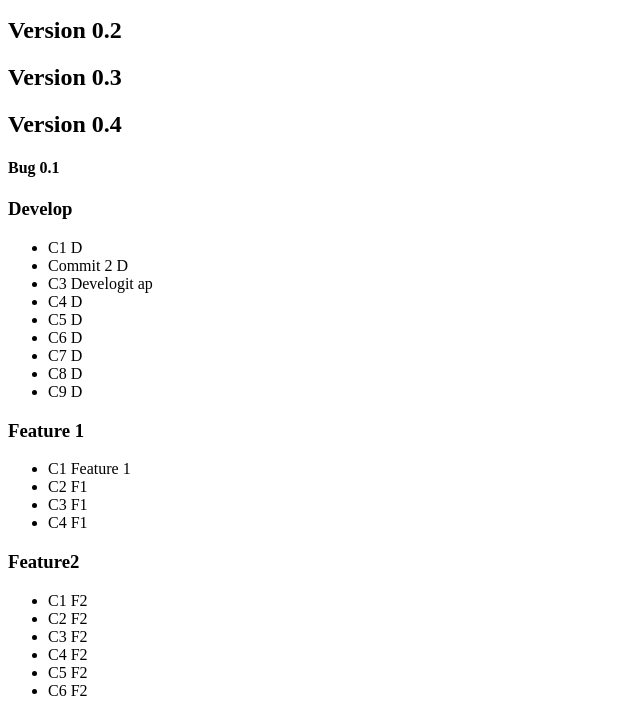
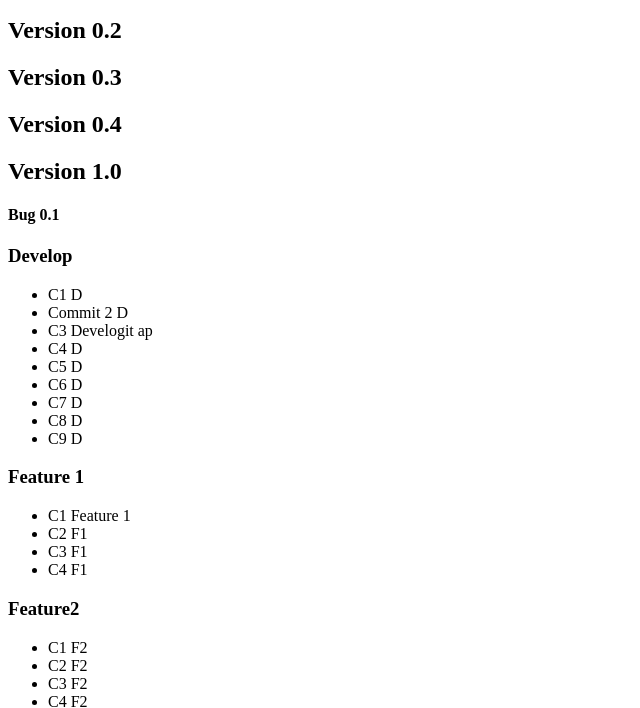
Before and after one commit to ElenaPob/PGit, a plain HTML site: page index.html in a window 1280 px wide. Shown: the part 110-818 px from the top of the page, without its empty margins (0-640 px from the left). Drawn offline with Linux system fonts and the light colour scheme.

Commit message:
Etiqueta 1.0

```diff
--- a/index.html
+++ b/index.html
@@ -12,6 +12,7 @@
     <h2>Version 0.2</h2>
     <h2>Version 0.3</h2>
     <h2>Version 0.4</h2>
+    <h2>Version 1.0</h2>
 
     <h4>Bug 0.1</h4>
 
```
